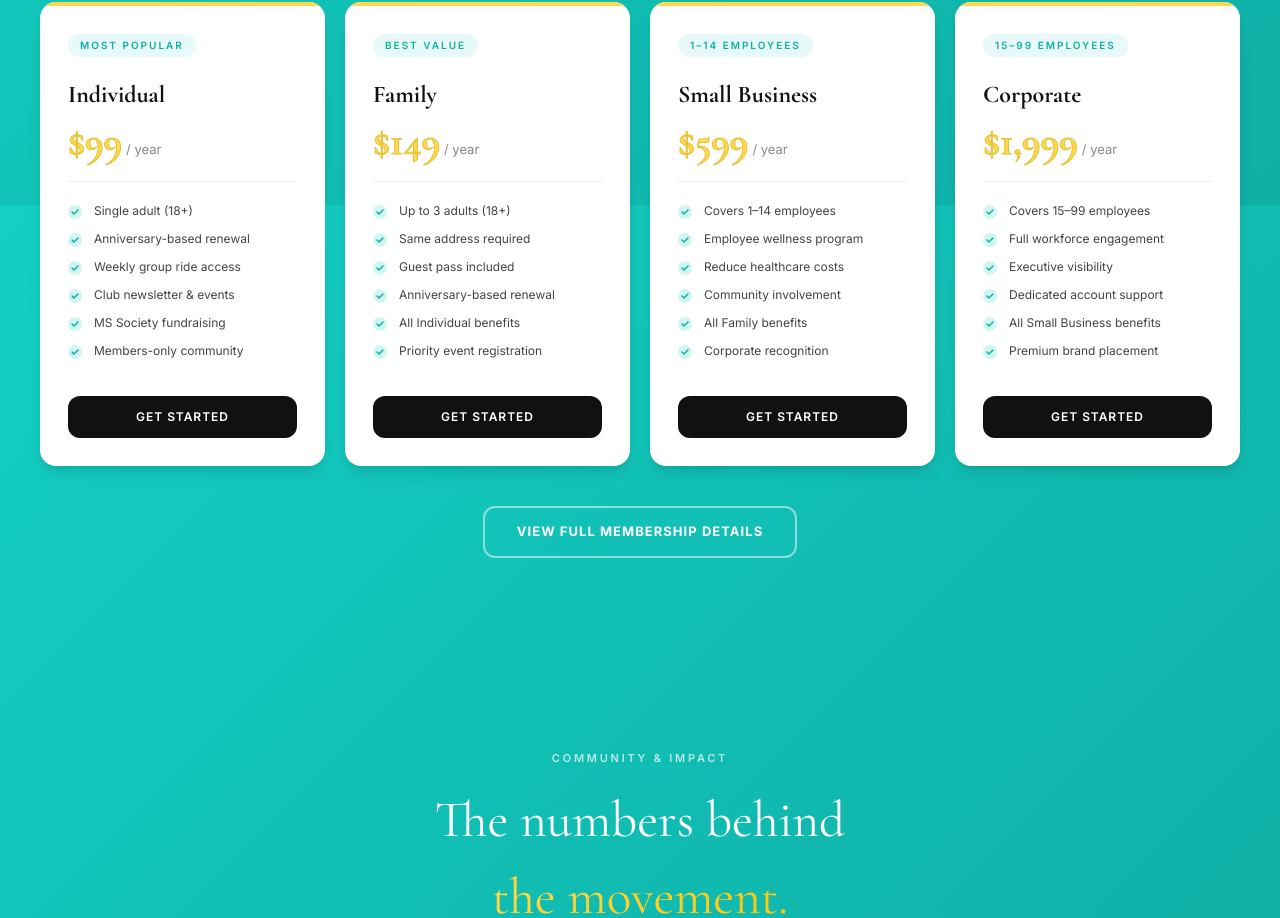
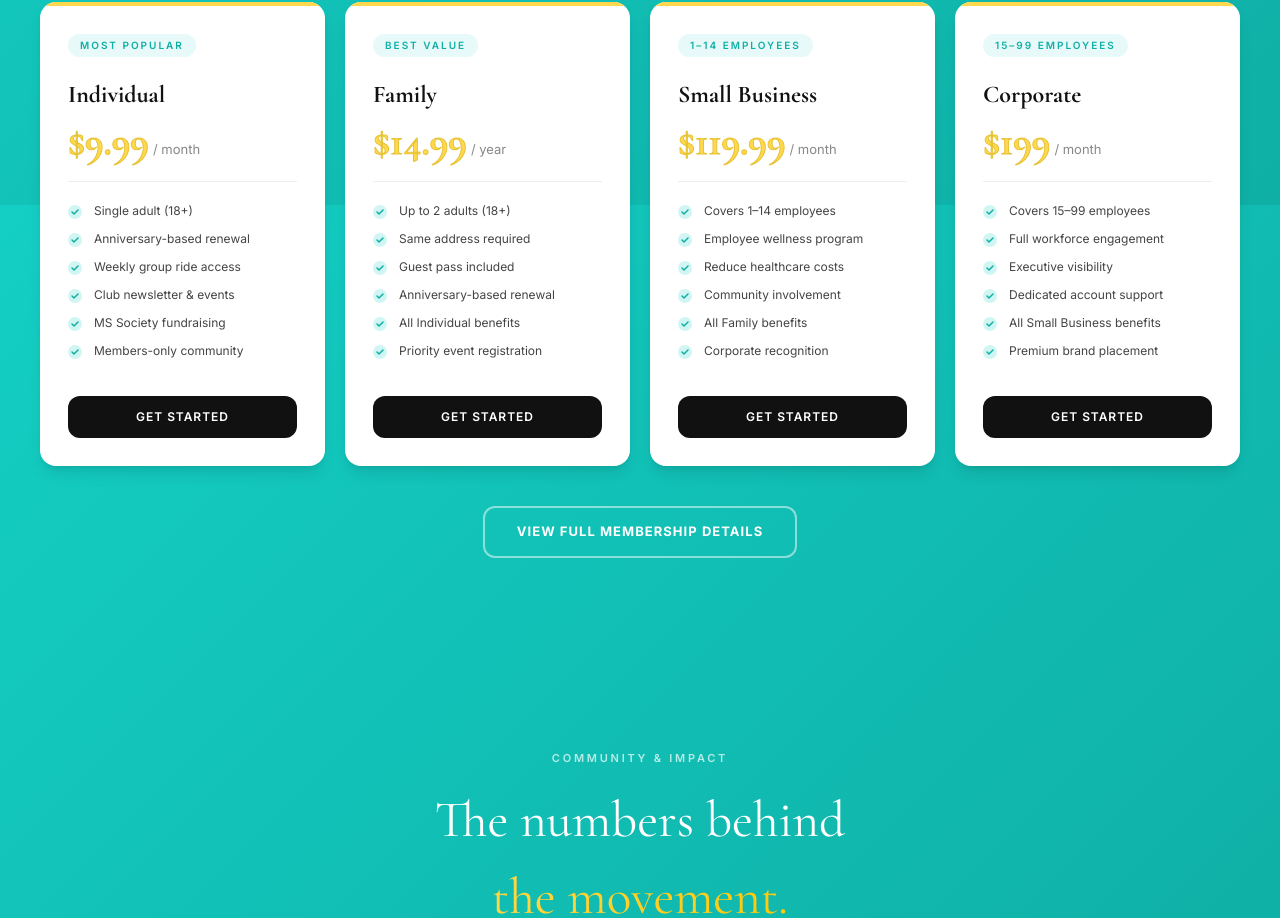
Before and after one commit to bodiesbyakeem/AANGCC, a Next.js app: page / in a window 1280 px wide. Shown: the part 2995-3913 px from the top of the page. Built offline with nearby package versions, Linux system fonts and the light colour scheme.

Commit message:
Update page.tsx

```diff
--- a/app/page.tsx
+++ b/app/page.tsx
@@ -184,10 +184,10 @@ function WhyWeRide() {
 
 function MembershipPreview() {
   const tiers = [
-    { name: "Individual", price: "$99", period: "/ year", tag: "Most Popular", features: ["Single adult (18+)", "Anniversary-based renewal", "Weekly group ride access", "Club newsletter & events", "MS Society fundraising", "Members-only community"] },
-    { name: "Family", price: "$149", period: "/ year", tag: "Best Value", features: ["Up to 3 adults (18+)", "Same address required", "Guest pass included", "Anniversary-based renewal", "All Individual benefits", "Priority event registration"] },
-    { name: "Small Business", price: "$599", period: "/ year", tag: "1–14 Employees", features: ["Covers 1–14 employees", "Employee wellness program", "Reduce healthcare costs", "Community involvement", "All Family benefits", "Corporate recognition"] },
-    { name: "Corporate", price: "$1,999", period: "/ year", tag: "15–99 Employees", features: ["Covers 15–99 employees", "Full workforce engagement", "Executive visibility", "Dedicated account support", "All Small Business benefits", "Premium brand placement"] },
+    { name: "Individual", price: "$9.99", period: "/ month", tag: "Most Popular", features: ["Single adult (18+)", "Anniversary-based renewal", "Weekly group ride access", "Club newsletter & events", "MS Society fundraising", "Members-only community"] },
+    { name: "Family", price: "$14.99", period: "/ year", tag: "Best Value", features: ["Up to 2 adults (18+)", "Same address required", "Guest pass included", "Anniversary-based renewal", "All Individual benefits", "Priority event registration"] },
+    { name: "Small Business", price: "$119.99", period: "/ month", tag: "1–14 Employees", features: ["Covers 1–14 employees", "Employee wellness program", "Reduce healthcare costs", "Community involvement", "All Family benefits", "Corporate recognition"] },
+    { name: "Corporate", price: "$199", period: "/ month", tag: "15–99 Employees", features: ["Covers 15–99 employees", "Full workforce engagement", "Executive visibility", "Dedicated account support", "All Small Business benefits", "Premium brand placement"] },
   ];
 
   return (
```
